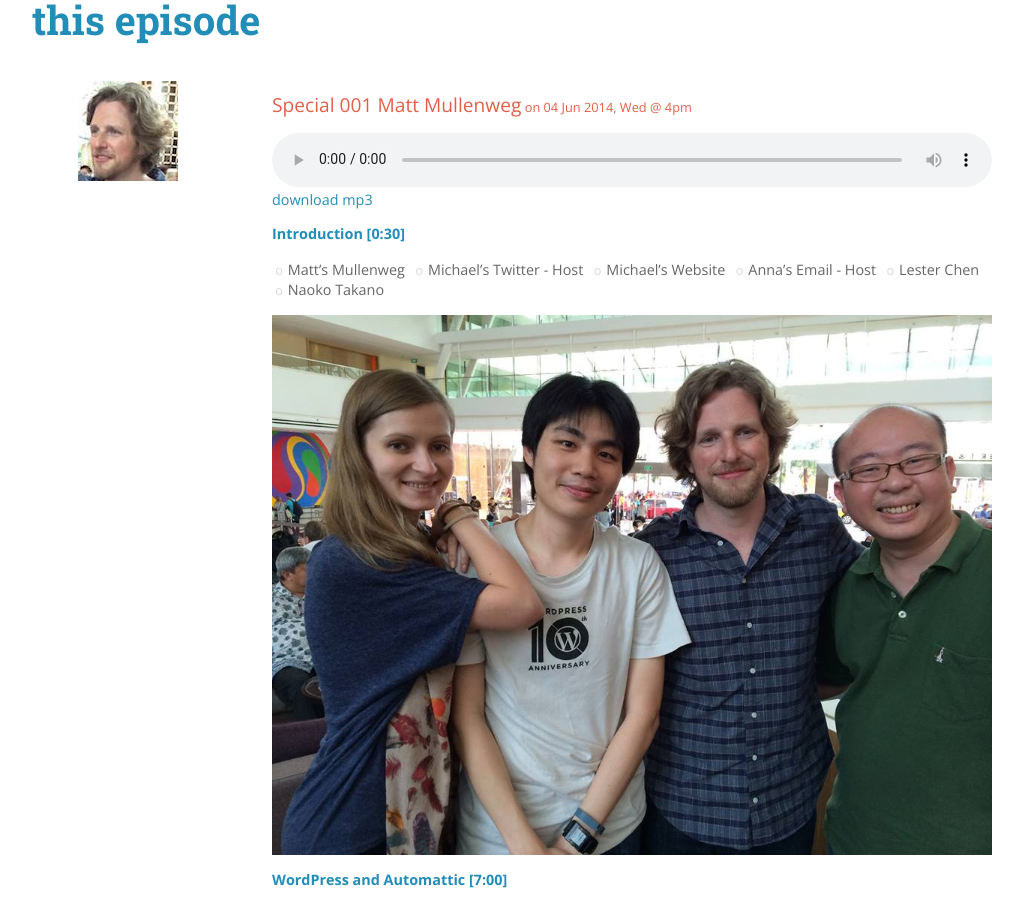
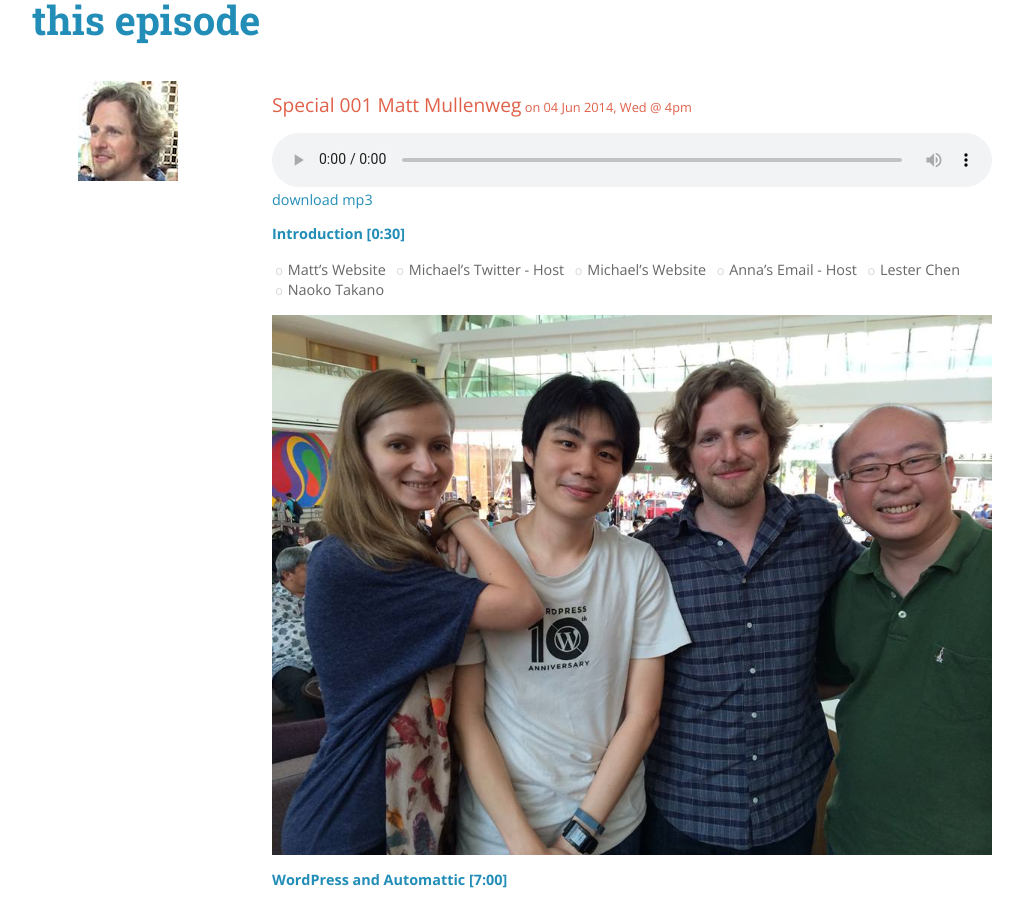
Before and after one commit to webuildsg/live, a Jekyll site: the page built from _posts/2014-06-04-matt-mullenweg.md, in a window 1280 px wide and 900 px high, scrolled down 732 px. Shown: the whole window, without its empty margins (128-1151 px from the left). Built offline with Jekyll 4.4.1, drawn with Linux system fonts in a browser that asks for light colours; Markdown is read by kramdown in place of the engine named in the settings.

Commit message:
fixed typo in matt's shownotes

```diff
--- a/_posts/2014-06-04-matt-mullenweg.md
+++ b/_posts/2014-06-04-matt-mullenweg.md
@@ -11,7 +11,7 @@ time: 4pm
 
 **[Introduction [0:30]](#t=0:30)**
 
-- [Matt's Mullenweg](http://ma.tt)
+- [Matt's Website](http://ma.tt)
 - [Michael's Twitter](http://www.twitter.com/coderkungfu) - Host
 - [Michael's Website](http://coderkungfu.com)
 - <a href="mailto:annaf@nus.edu.sg">Anna's Email<a/> - Host
```
